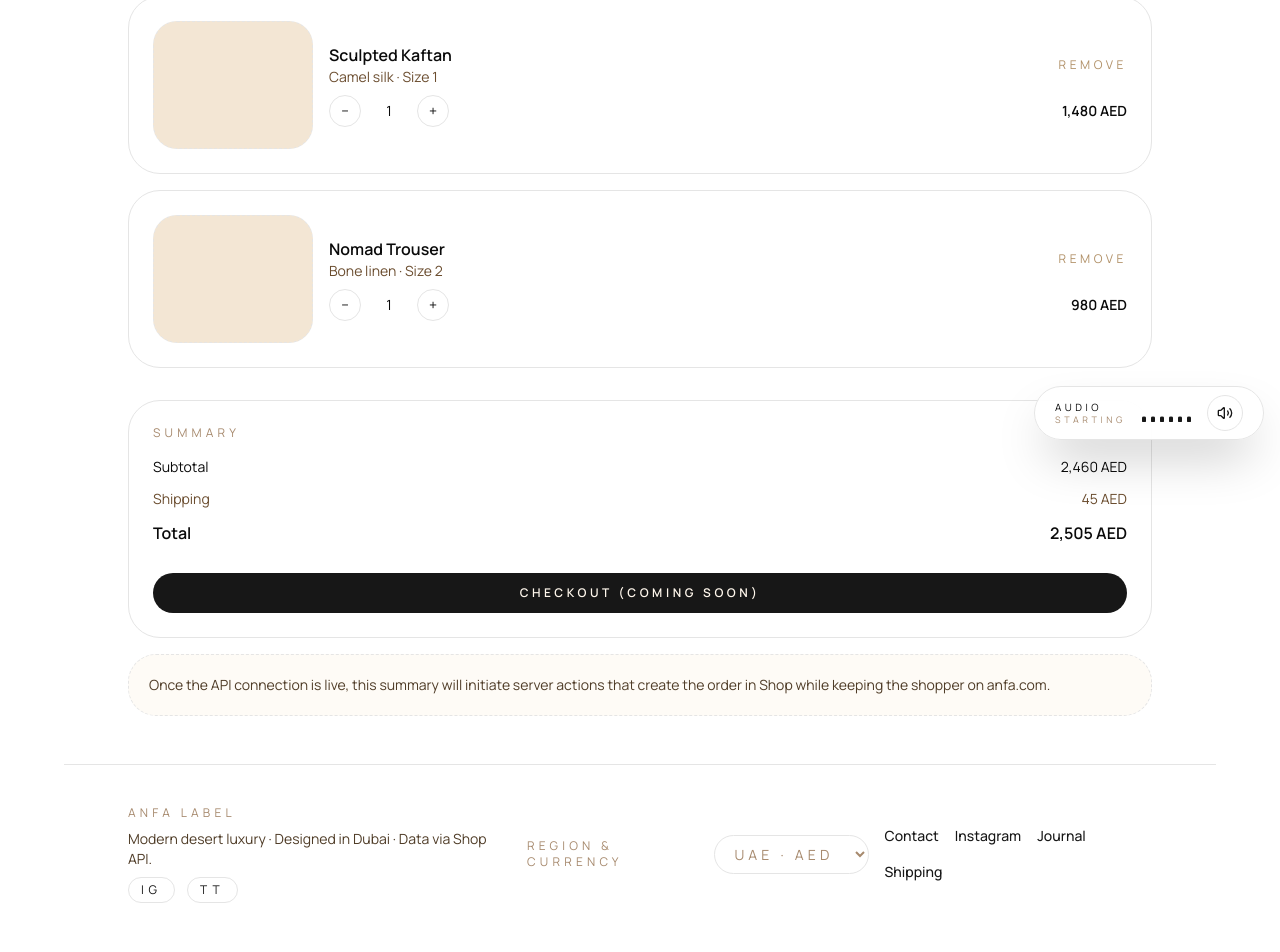
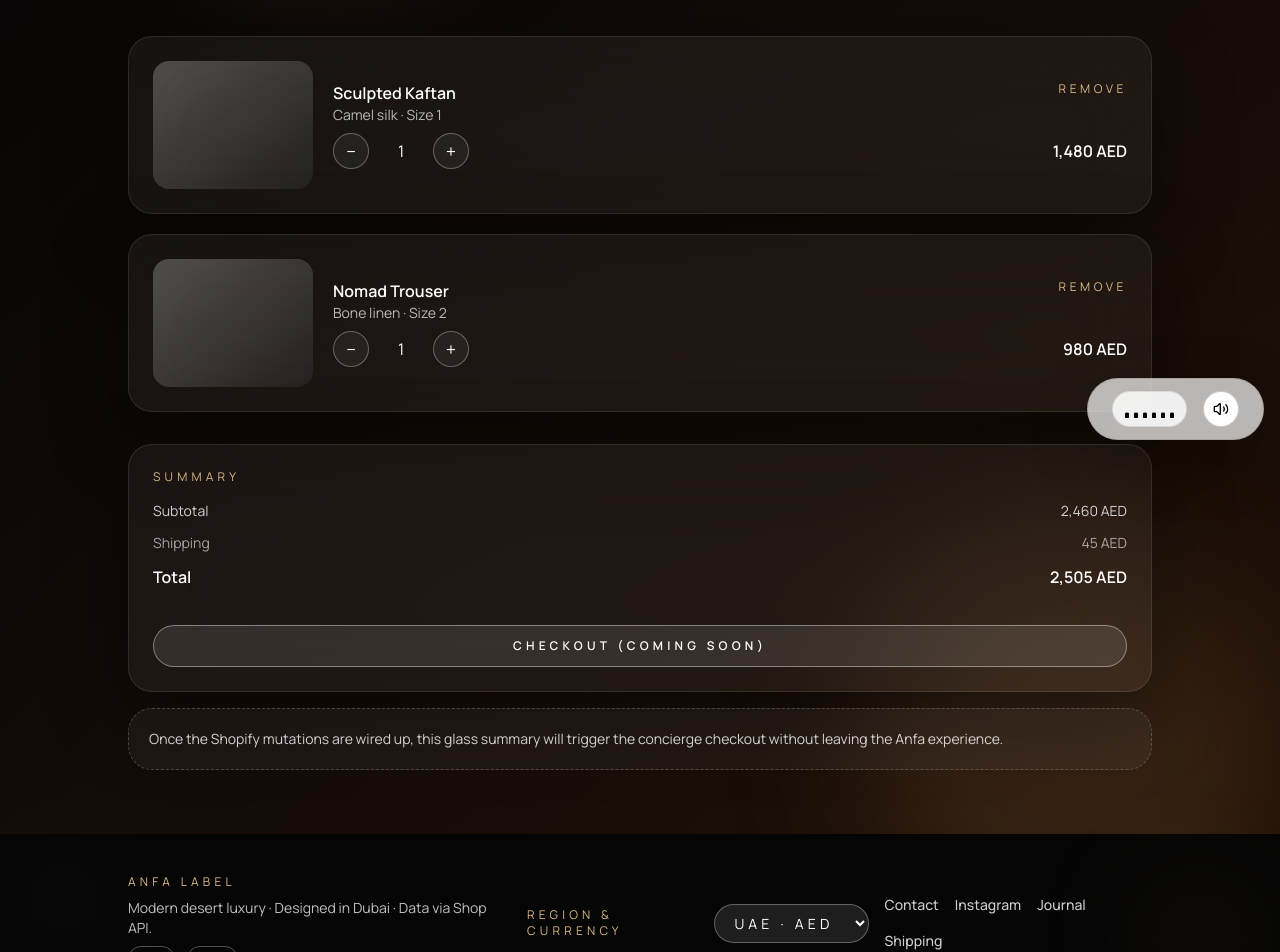
Before and after one commit to khizrmalikk/anfa-web, a Next.js app: page /bag in a window 1280 px wide. Shown: the part 336-1288 px from the top of the page. Built offline with nearby package versions, Linux system fonts and the light colour scheme.

Commit message:
Refactor BagPage, CatalogClient, and ProductPage components for improved layout and styling; enhance global styles for consistency and readability; update SiteHeader and SiteFooter for better user experience.

```diff
--- a/src/app/bag/page.tsx
+++ b/src/app/bag/page.tsx
@@ -57,42 +57,52 @@ export default function BagPage() {
   };
 
   return (
-    <div className="mx-auto max-w-6xl px-6 pb-12 pt-40 text-[var(--foreground)] md:px-10 lg:px-16">
+    <div className="relative min-h-screen overflow-hidden bg-gradient-to-br from-[#050505] via-[#120b08] to-[#1f0f05] text-white">
+      <div className="pointer-events-none absolute -top-32 left-10 h-72 w-72 rounded-full bg-[#d9b787]/20 blur-3xl sm:h-96 sm:w-96 lg:left-32" />
+      <div className="pointer-events-none absolute -bottom-32 right-0 h-80 w-80 rounded-full bg-[#6b4d2f]/30 blur-3xl sm:h-[26rem] sm:w-[26rem]" />
+
+      <div className="relative mx-auto max-w-6xl px-6 pb-16 pt-40 md:px-10 lg:px-16">
         <header className="space-y-3">
-        <p className="text-xs uppercase tracking-[0.4em] text-[#a78a6e]">Bag</p>
-        <h1 className="text-4xl">Review items before the on-site checkout goes live.</h1>
-        <p className="text-sm text-[#4f3c27]">
-          This page will eventually connect to mutations powered by Shop&apos;s API. For now, adjust the mock quantities below and see the
-          summary update instantly.
+          <p className="text-xs uppercase tracking-[0.4em] text-[#d9b787]">Bag</p>
+          <h1 className="text-4xl text-white">
+            Liquid glass capsule — adjust quantities before the concierge checkout opens.
+          </h1>
+          <p className="text-sm text-white/70">
+            This mock experience previews the motion system, gradients, and translucent surfaces that will wrap the final Shopify
+            integration.
           </p>
         </header>
 
         <div className="mt-10 grid gap-8 lg:grid-cols-[1.1fr,0.9fr]">
-        <section className="space-y-4">
+          <section className="space-y-5">
             {items.length === 0 ? (
-            <div className="rounded-[32px] border border-[var(--border)] bg-white p-8 text-center">
-              <p className="text-base text-[#4f3c27]">Your bag is empty.</p>
-              <Link href="/catalog" className="mt-4 inline-flex rounded-full border border-[var(--border)] px-5 py-2 text-sm">
+              <div className="rounded-3xl border border-white/10 bg-white/5 p-8 text-center text-white backdrop-blur-2xl">
+                <p className="text-base">Your bag is empty.</p>
+                <Link
+                  href="/catalog"
+                  className="mt-5 inline-flex rounded-full border border-white/30 px-5 py-2 text-sm uppercase tracking-[0.35em] text-white transition hover:border-white hover:bg-white/10"
+                >
                   Continue browsing
                 </Link>
               </div>
             ) : (
-            items.map((item) => (
+              items.map((item, idx) => (
                 <article
                   key={item.id}
-                className="flex flex-col gap-4 rounded-[32px] border border-[var(--border)] bg-white p-6 md:flex-row md:items-center"
+                  className="group relative overflow-hidden rounded-3xl border border-white/10 bg-white/5 p-6 text-white shadow-[0_25px_80px_rgba(0,0,0,0.45)] backdrop-blur-2xl transition hover:border-white/30 hover:bg-white/10 md:flex md:items-center md:gap-5"
+                  style={{ animationDelay: `${idx * 80}ms` }}
                 >
-                <div className="h-32 w-full rounded-3xl border border-dashed border-[var(--border)] bg-[#f3e6d4] md:w-40" />
-                <div className="flex flex-1 flex-col gap-2 text-sm">
-                  <div className="flex items-center justify-between">
+                  <div className="h-32 w-full rounded-2xl bg-gradient-to-br from-white/25 to-white/5 md:w-40" />
+                  <div className="mt-4 flex flex-1 flex-col gap-2 text-sm md:mt-0">
+                    <div className="flex items-start justify-between gap-4">
                       <div>
                         <p className="text-base font-semibold">{item.name}</p>
-                      <p className="text-[#6b4d2f]">{item.detail}</p>
+                        <p className="text-white/70">{item.detail}</p>
                       </div>
                       <button
                         type="button"
                         onClick={() => removeItem(item.id)}
-                      className="text-xs uppercase tracking-[0.3em] text-[#b19067]"
+                        className="text-xs uppercase tracking-[0.3em] text-[#d9b787] transition hover:text-white"
                       >
                         Remove
                       </button>
@@ -102,21 +112,24 @@ export default function BagPage() {
                         <button
                           type="button"
                           onClick={() => updateQuantity(item.id, -1)}
-                        className="h-8 w-8 rounded-full border border-[var(--border)]"
+                          className="flex h-9 w-9 items-center justify-center rounded-full border border-white/30 bg-white/5 text-lg transition hover:border-white hover:bg-white/10"
                         >
                           −
                         </button>
-                      <span className="w-8 text-center">{item.quantity}</span>
+                        <span className="min-w-[2.5rem] text-center text-base">{item.quantity}</span>
                         <button
                           type="button"
                           onClick={() => updateQuantity(item.id, 1)}
-                        className="h-8 w-8 rounded-full border border-[var(--border)]"
+                          className="flex h-9 w-9 items-center justify-center rounded-full border border-white/30 bg-white/5 text-lg transition hover:border-white hover:bg-white/10"
                         >
                           +
                         </button>
                       </div>
-                    <span className="font-semibold">{formatCurrency(item.price * item.quantity)}</span>
+                      <span className="text-base font-semibold">{formatCurrency(item.price * item.quantity)}</span>
                     </div>
+                  </div>
+                  <div className="pointer-events-none absolute inset-0 -z-10 opacity-0 transition duration-500 group-hover:opacity-100">
+                    <div className="absolute inset-0 animate-pulse bg-gradient-to-r from-white/20 to-transparent opacity-20" />
                   </div>
                 </article>
               ))
@@ -124,35 +137,36 @@ export default function BagPage() {
           </section>
 
           <aside className="space-y-4">
-          <div className="rounded-[32px] border border-[var(--border)] bg-white p-6">
-            <p className="text-xs uppercase tracking-[0.35em] text-[#a78a6e]">Summary</p>
+            <div className="rounded-3xl border border-white/10 bg-white/5 p-6 text-white shadow-[0_25px_80px_rgba(0,0,0,0.45)] backdrop-blur-2xl">
+              <p className="text-xs uppercase tracking-[0.35em] text-[#d9b787]">Summary</p>
               <div className="mt-4 space-y-3 text-sm">
-              <div className="flex items-center justify-between">
+                <div className="flex items-center justify-between text-white/80">
                   <span>Subtotal</span>
                   <span>{formatCurrency(subtotal)}</span>
                 </div>
-              <div className="flex items-center justify-between text-[#6b4d2f]">
+                <div className="flex items-center justify-between text-white/60">
                   <span>Shipping</span>
                   <span>{formatCurrency(shipping)}</span>
                 </div>
-              <div className="flex items-center justify-between text-base font-semibold">
+                <div className="flex items-center justify-between text-base font-semibold text-white">
                   <span>Total</span>
                   <span>{formatCurrency(total)}</span>
                 </div>
                 <button
                   type="button"
-                className="mt-4 w-full rounded-full bg-[var(--primary)] px-5 py-3 text-xs font-semibold uppercase tracking-[0.3em] text-[#fff7ec]"
+                  className="mt-6 w-full rounded-full border border-white/40 bg-white/10 px-5 py-3 text-xs font-semibold uppercase tracking-[0.35em] text-white transition hover:border-white hover:bg-white/20"
                 >
                   Checkout (coming soon)
                 </button>
               </div>
             </div>
-          <div className="rounded-[28px] border border-dashed border-[var(--border)] bg-[#fefbf6] p-5 text-sm text-[#4f3c27]">
-            Once the API connection is live, this summary will initiate server actions that create the order in Shop while keeping the
-            shopper on anfa.com.
+            <div className="rounded-3xl border border-dashed border-white/20 bg-white/5 p-5 text-sm text-white/80 backdrop-blur-lg">
+              Once the Shopify mutations are wired up, this glass summary will trigger the concierge checkout without leaving the Anfa
+              experience.
             </div>
           </aside>
         </div>
       </div>
+    </div>
   );
 }
--- a/src/app/catalog/[handle]/product-controls.tsx
+++ b/src/app/catalog/[handle]/product-controls.tsx
@@ -11,17 +11,17 @@ export function ProductControls() {
   return (
     <div className="space-y-6">
       <div>
-        <p className="text-xs uppercase tracking-[0.35em] text-[#a78a6e]">Size</p>
+        <p className="text-xs uppercase tracking-[0.35em] text-[#d9b787]">Size</p>
         <div className="mt-3 flex flex-wrap gap-3">
           {sizes.map((size) => (
             <button
               key={size}
               type="button"
               onClick={() => setSelectedSize(size)}
-              className={`rounded-full border px-5 py-2 text-sm ${
+              className={`rounded-full border px-5 py-2 text-sm transition ${
                 selectedSize === size
-                  ? "border-[var(--primary)] bg-[var(--primary)]/10 text-[var(--primary)]"
-                  : "border-[var(--border)]"
+                  ? "border-white/60 bg-white/20 text-white shadow-[0_10px_30px_rgba(0,0,0,0.25)]"
+                  : "border-white/30 bg-white/5 text-white/70"
               }`}
             >
               {size}
@@ -31,12 +31,12 @@ export function ProductControls() {
       </div>
 
       <div>
-        <p className="text-xs uppercase tracking-[0.35em] text-[#a78a6e]">Quantity</p>
+        <p className="text-xs uppercase tracking-[0.35em] text-[#d9b787]">Quantity</p>
         <div className="mt-3 flex items-center gap-3 text-sm">
           <button
             type="button"
             onClick={() => setQuantity((prev) => Math.max(1, prev - 1))}
-            className="h-10 w-10 rounded-full border border-[var(--border)]"
+            className="h-10 w-10 rounded-full border border-white/30 bg-white/10 text-white transition hover:border-white hover:bg-white/20"
             aria-label="Decrease quantity"
           >
             −
@@ -55,7 +55,7 @@ export function ProductControls() {
 
       <button
         type="button"
-        className="w-full rounded-full bg-[var(--primary)] px-5 py-3 text-xs font-semibold uppercase tracking-[0.35em] text-[#fff7ec]"
+        className="w-full rounded-full border border-white/30 bg-white/10 px-5 py-3 text-xs font-semibold uppercase tracking-[0.35em] text-white transition hover:border-white hover:bg-white/20"
       >
         Add to bag
       </button>
--- a/src/app/globals.css
+++ b/src/app/globals.css
@@ -183,7 +183,7 @@ a {
   * {
     @apply border-border outline-ring/50;
   }
-  body {
+body {
     @apply bg-background text-foreground;
   }
 }
--- a/src/components/audio-widget.tsx
+++ b/src/components/audio-widget.tsx
@@ -240,19 +240,15 @@ export function AudioWidget() {
   }, [isPlaying, ready]);
 
   return (
-    <div className="pointer-events-none fixed bottom-4 right-4 z-50 flex flex-col items-end space-y-2 text-[var(--foreground)]">
-      <div className="pointer-events-auto flex items-center gap-4 rounded-full border border-[var(--border)] bg-white/95 px-5 py-2 shadow-2xl">
-        <div className="flex flex-col text-[10px] uppercase tracking-[0.35em] text-muted-foreground">
-          <span className="text-[var(--foreground)]">Audio</span>
-          <span className="text-[9px] tracking-[0.4em] text-[#a78a6e]">
-            {ready && isPlaying ? (isMuted ? "Muted" : "Playing") : "Starting"}
-          </span>
+    <div className="pointer-events-none fixed bottom-4 right-4 z-50 flex flex-col items-end space-y-2 text-black">
+      <div className="pointer-events-auto flex items-center gap-4 rounded-full border border-black/10 bg-white/70 px-6 py-3 shadow-[0_20px_60px_rgba(0,0,0,0.25)] backdrop-blur-2xl">
+        <div className="rounded-full border border-black/10 bg-white/80 px-3 py-2">
+          <SoundBars values={barHeights} />
         </div>
-        <SoundBars values={barHeights} />
         <button
           type="button"
           onClick={toggleMute}
-          className="flex h-9 w-9 items-center justify-center rounded-full border border-[var(--border)] bg-white text-[var(--primary)]"
+          className="flex h-9 w-9 items-center justify-center rounded-full border border-black/20 bg-white text-black transition hover:border-black hover:bg-white/90"
           disabled={!ready}
           aria-label={isMuted ? "Unmute audio" : "Mute audio"}
         >
@@ -268,7 +264,7 @@ function SoundBars({ values }: { values: number[] }) {
   return (
     <div className="sound-bars">
       {values.map((value, idx) => (
-        <span key={`bar-${idx}`} style={{ transform: `scaleY(${value})` }} />
+        <span key={`bar-${idx}`} style={{ transform: `scaleY(${value})`, backgroundColor: "#000" }} />
       ))}
     </div>
   );
--- a/src/components/site-footer.tsx
+++ b/src/components/site-footer.tsx
@@ -9,17 +9,22 @@ const footerLinks = [
 
 export function SiteFooter() {
   return (
-    <footer className="mx-auto flex max-w-6xl flex-col gap-6 border-t border-border px-6 pb-12 pt-10 text-sm text-[#4f3c27] md:flex-row md:items-center md:justify-between md:px-10 lg:px-16">
+    <footer className="relative bg-[#050505] text-white">
+      <div className="pointer-events-none absolute inset-0 opacity-40">
+        <div className="absolute left-0 top-0 h-32 w-32 rounded-full bg-white/10 blur-3xl" />
+        <div className="absolute right-0 bottom-0 h-40 w-40 rounded-full bg-[#d9b787]/15 blur-3xl" />
+      </div>
+      <div className="relative mx-auto flex max-w-6xl flex-col gap-6 px-6 pb-12 pt-10 text-sm md:flex-row md:items-center md:justify-between md:px-10 lg:px-16">
         <div className="space-y-2">
-        <p className="text-xs uppercase tracking-[0.35em] text-[#a78a6e]">Anfa Label</p>
-        <p>Modern desert luxury · Designed in Dubai · Data via Shop API.</p>
-        <div className="flex items-center gap-3 text-[var(--primary)]">
+          <p className="text-xs uppercase tracking-[0.35em] text-[#d9b787]">Anfa Label</p>
+          <p className="text-white/75">Modern desert luxury · Designed in Dubai · Data via Shop API.</p>
+          <div className="flex items-center gap-3 text-white">
             <a
               href="https://instagram.com"
               target="_blank"
               rel="noreferrer"
               aria-label="Instagram"
-            className="rounded-full border border-[var(--border)] px-3 py-1 text-xs uppercase tracking-[0.4em]"
+              className="rounded-full border border-white/30 px-3 py-1 text-xs uppercase tracking-[0.4em] transition hover:border-white hover:bg-white/10"
             >
               IG
             </a>
@@ -28,36 +33,37 @@ export function SiteFooter() {
               target="_blank"
               rel="noreferrer"
               aria-label="TikTok"
-            className="rounded-full border border-[var(--border)] px-3 py-1 text-xs uppercase tracking-[0.4em]"
+              className="rounded-full border border-white/30 px-3 py-1 text-xs uppercase tracking-[0.4em] transition hover:border-white hover:bg-white/10"
             >
               TT
             </a>
           </div>
         </div>
         <div className="flex flex-col gap-4 text-sm md:flex-row md:items-center">
-        <label className="flex items-center gap-2 text-xs uppercase tracking-[0.35em] text-[#a78a6e]">
+          <label className="flex items-center gap-2 text-xs uppercase tracking-[0.35em] text-[#d9b787]">
             Region & Currency
-          <select className="rounded-full border border-[var(--border)] px-4 py-2 text-sm">
-            <option>UAE · AED</option>
-            <option>USA · USD</option>
-            <option>EU · EUR</option>
-            <option>UK · GBP</option>
+            <select className="rounded-full border border-white/30 bg-white/10 px-4 py-2 text-sm text-white focus:border-white focus:outline-none">
+              <option className="text-black">UAE · AED</option>
+              <option className="text-black">USA · USD</option>
+              <option className="text-black">EU · EUR</option>
+              <option className="text-black">UK · GBP</option>
             </select>
           </label>
-        <div className="flex flex-wrap gap-4 text-sm font-medium text-primary">
+          <div className="flex flex-wrap gap-4 text-sm font-medium text-white/80">
             {footerLinks.map((link) =>
               link.href.startsWith("/") || link.href.startsWith("#") ? (
-              <Link key={link.label} href={link.href}>
+                <Link key={link.label} href={link.href} className="transition hover:text-white">
                   {link.label}
                 </Link>
               ) : (
-              <a key={link.label} href={link.href} target="_blank" rel="noreferrer">
+                <a key={link.label} href={link.href} target="_blank" rel="noreferrer" className="transition hover:text-white">
                   {link.label}
                 </a>
               ),
             )}
           </div>
         </div>
+      </div>
     </footer>
   );
 }
--- a/src/components/ui/resizable-navbar.tsx
+++ b/src/components/ui/resizable-navbar.tsx
@@ -104,7 +104,7 @@ export const NavBody = ({ children, className, visible }: NavBodyProps) => {
         minWidth: "800px",
       }}
       className={cn(
-        "relative z-[60] mx-auto hidden w-full max-w-7xl flex-row items-center justify-between self-start rounded-full border border-transparent bg-transparent px-4 py-2 lg:flex dark:bg-transparent",
+        "relative z-[60] mx-auto hidden w-full max-w-7xl flex-row items-center justify-between self-start rounded-full border border-transparent bg-transparent px-6 py-3 lg:flex dark:bg-transparent",
         visible && "bg-white/80 dark:bg-neutral-950/80",
         className,
       )}
@@ -167,7 +167,7 @@ export const MobileNav = ({ children, className, visible }: MobileNavProps) => {
         damping: 50,
       }}
       className={cn(
-        "relative z-50 mx-auto flex w-full max-w-[calc(100vw-2rem)] flex-col items-center justify-between border border-transparent bg-transparent px-0 py-2 lg:hidden",
+        "relative z-50 mx-auto flex w-full max-w-[calc(100vw-2rem)] flex-col items-center justify-between border border-transparent bg-transparent px-0 py-3 lg:hidden",
         visible && "bg-white/80 dark:bg-neutral-950/80",
         className,
       )}
@@ -226,7 +226,7 @@ export const MobileNavToggle = ({
   onClick: () => void;
   className?: string;
 }) => {
-  const iconClasses = cn("text-black dark:text-white transition-colors", className);
+  const iconClasses = cn("text-black dark:text-white transition-colors text-2xl", className);
   return isOpen ? (
     <IconX className={iconClasses} onClick={onClick} />
   ) : (
```
Also changed, not shown: src/app/catalog/[handle]/page.tsx (+21 -17 lines), src/app/catalog/catalog-client.tsx (+15 -10 lines), src/app/catalog/demo-look/page.tsx (+21 -16 lines), src/components/site-header.tsx (+73 -21 lines). Lines whose indentation alone changed are shown as unchanged.
